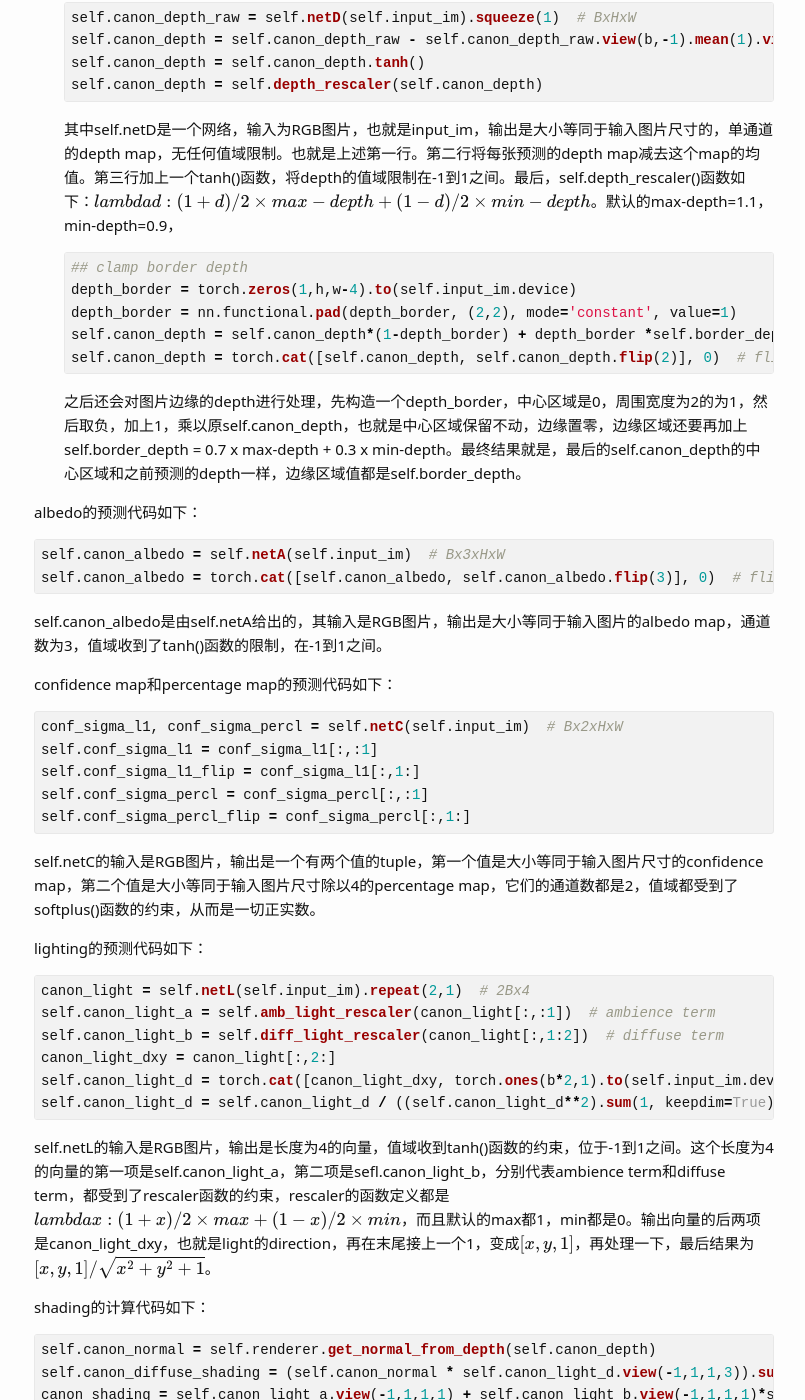
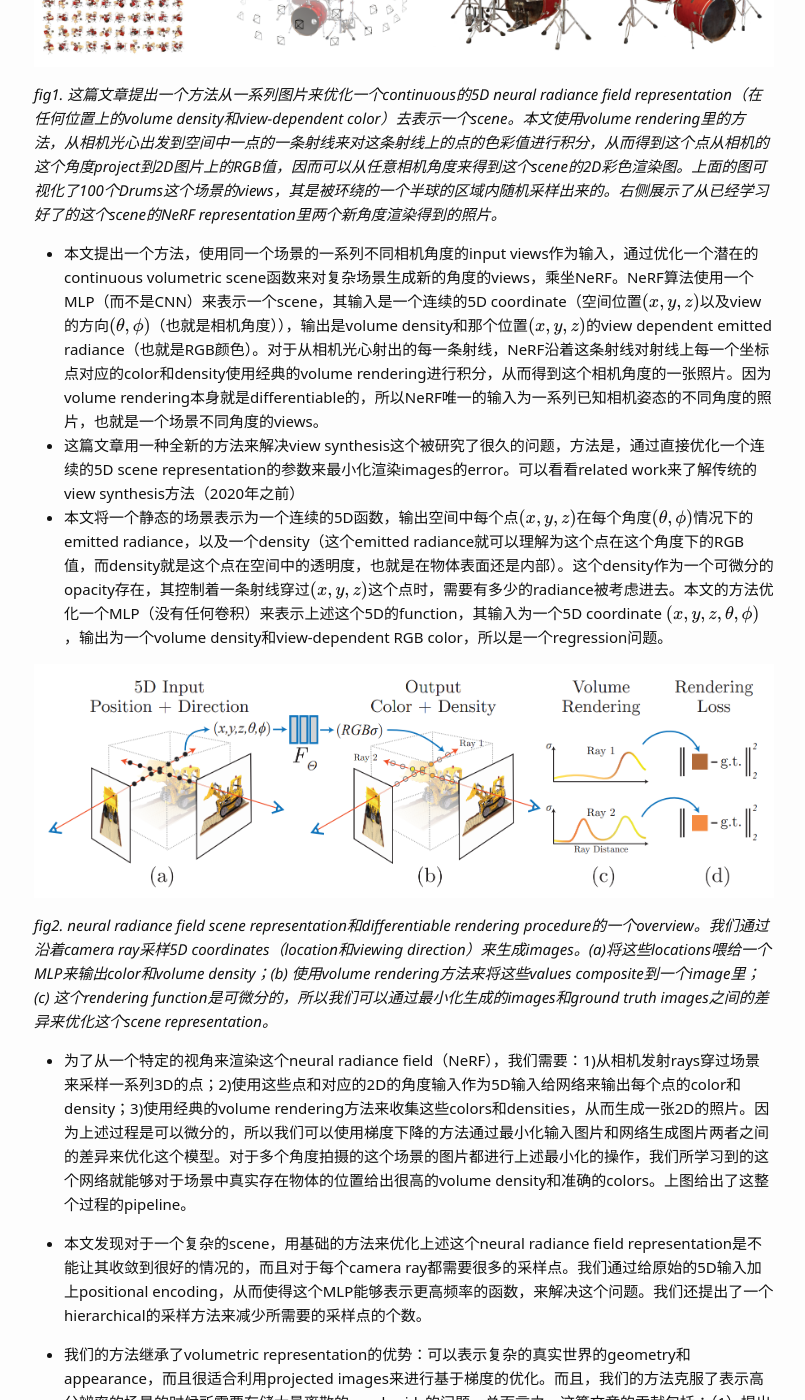
Before and after one commit to Wei-kang-Wang/tech-log, a Jekyll site: the page built from _posts/2022-01-01-Synthesis & Reconstruction.md, in a window 1280 px wide and 1400 px high, scrolled down 2055 px. Shown: the whole window, without its empty margins (236-1041 px from the left). Built offline with Jekyll 4.4.1, drawn with Linux system fonts in a browser that asks for light colours; some web fonts are replaced; formulas are drawn with MathJax 3; some of the changed text lies outside the part shown.

Commit message:
Update 2022-01-01-Synthesis & Reconstruction.md

````diff
--- a/_posts/2022-01-01-Synthesis & Reconstruction.md
+++ b/_posts/2022-01-01-Synthesis & Reconstruction.md
@@ -18,65 +18,6 @@ tags: paper-reading
 ---
 
 ## Image-based synthesis and reconstruction
-
-### 各种从3D representations渲染2D图片的办法
-
-* 在NeRF里，以Lego场景为例，数据的生成是利用blender构建一个scene，然后rotate以及translate整个场景，这个过程中相机不动，从而获取一系列views。而每个数据点包括这个view的图片，rotation matrix和translation构成的transformation matrix，而且数据里还包括了相机的focal length，而且每个view的图片的长宽相等。而在具体操作的时候，认为scene是不动的，从而相机角度和位置就会由rotation matrix以及translation matrix来决定，也就是说，认为scene的中心位于world coordiate的$$(0,0,0)$$处，而camera的world coordinate由translation matrix决定，角度由rotation matrix决定，从而每条从光心出发的射线就都确定下来了。
-
-* 在[unsuper3d](https://openaccess.thecvf.com/content_CVPR_2020/papers/Wu_Unsupervised_Learning_of_Probably_Symmetric_Deformable_3D_Objects_From_Images_CVPR_2020_paper.pdf)里，depth的预测代码如下：
-```python
-self.canon_depth_raw = self.netD(self.input_im).squeeze(1)  # BxHxW
-self.canon_depth = self.canon_depth_raw - self.canon_depth_raw.view(b,-1).mean(1).view(b,1,1)
-self.canon_depth = self.canon_depth.tanh()
-self.canon_depth = self.depth_rescaler(self.canon_depth)
-```
-其中self.netD是一个网络，输入为RGB图片，也就是input_im，输出是大小等同于输入图片尺寸的，单通道的depth map，无任何值域限制。也就是上述第一行。第二行将每张预测的depth map减去这个map的均值。第三行加上一个tanh()函数，将depth的值域限制在-1到1之间。最后，self.depth_rescaler()函数如下：$$lambda d: (1+d)/2 \times max-depth + (1-d)/2 \times min-depth$$。默认的max-depth=1.1，min-depth=0.9，
-```python
-## clamp border depth
-depth_border = torch.zeros(1,h,w-4).to(self.input_im.device)
-depth_border = nn.functional.pad(depth_border, (2,2), mode='constant', value=1)
-self.canon_depth = self.canon_depth*(1-depth_border) + depth_border *self.border_depth
-self.canon_depth = torch.cat([self.canon_depth, self.canon_depth.flip(2)], 0)  # flip
-```
-之后还会对图片边缘的depth进行处理，先构造一个depth_border，中心区域是0，周围宽度为2的为1，然后取负，加上1，乘以原self.canon_depth，也就是中心区域保留不动，边缘置零，边缘区域还要再加上self.border_depth = 0.7 x max-depth + 0.3 x min-depth。最终结果就是，最后的self.canon_depth的中心区域和之前预测的depth一样，边缘区域值都是self.border_depth。
-
-albedo的预测代码如下：
-```python
-self.canon_albedo = self.netA(self.input_im)  # Bx3xHxW
-self.canon_albedo = torch.cat([self.canon_albedo, self.canon_albedo.flip(3)], 0)  # flip
-```
-self.canon_albedo是由self.netA给出的，其输入是RGB图片，输出是大小等同于输入图片的albedo map，通道数为3，值域收到了tanh()函数的限制，在-1到1之间。
-
-confidence map和percentage map的预测代码如下：
-```python
-conf_sigma_l1, conf_sigma_percl = self.netC(self.input_im)  # Bx2xHxW
-self.conf_sigma_l1 = conf_sigma_l1[:,:1]
-self.conf_sigma_l1_flip = conf_sigma_l1[:,1:]
-self.conf_sigma_percl = conf_sigma_percl[:,:1]
-self.conf_sigma_percl_flip = conf_sigma_percl[:,1:]
-```
-self.netC的输入是RGB图片，输出是一个有两个值的tuple，第一个值是大小等同于输入图片尺寸的confidence map，第二个值是大小等同于输入图片尺寸除以4的percentage map，它们的通道数都是2，值域都受到了softplus()函数的约束，从而是一切正实数。
-
-lighting的预测代码如下：
-```python
-canon_light = self.netL(self.input_im).repeat(2,1)  # 2Bx4
-self.canon_light_a = self.amb_light_rescaler(canon_light[:,:1])  # ambience term
-self.canon_light_b = self.diff_light_rescaler(canon_light[:,1:2])  # diffuse term
-canon_light_dxy = canon_light[:,2:]
-self.canon_light_d = torch.cat([canon_light_dxy, torch.ones(b*2,1).to(self.input_im.device)], 1)
-self.canon_light_d = self.canon_light_d / ((self.canon_light_d**2).sum(1, keepdim=True))**0.5  # diffuse light direction
-```
-self.netL的输入是RGB图片，输出是长度为4的向量，值域收到tanh()函数的约束，位于-1到1之间。这个长度为4的向量的第一项是self.canon_light_a，第二项是sefl.canon_light_b，分别代表ambience term和diffuse term，都受到了rescaler函数的约束，rescaler的函数定义都是$$lambda x: (1+x) / 2 \times max + (1-x)/2 \times min$$，而且默认的max都1，min都是0。输出向量的后两项是canon_light_dxy，也就是light的direction，再在末尾接上一个1，变成$$\left[x,y,1 \right]$$，再处理一下，最后结果为$$\left[x, y,1 \right] / \sqrt{x^2 + y^2 + 1}$$。
-
-shading的计算代码如下：
-```python
-self.canon_normal = self.renderer.get_normal_from_depth(self.canon_depth)
-self.canon_diffuse_shading = (self.canon_normal * self.canon_light_d.view(-1,1,1,3)).sum(3).clamp(min=0).unsqueeze(1)
-canon_shading = self.canon_light_a.view(-1,1,1,1) + self.canon_light_b.view(-1,1,1,1)*self.canon_diffuse_shading
-self.canon_im = (self.canon_albedo/2+0.5) * canon_shading *2-1
-```
-
-
 
 ### NeRF以及后续相关的重要文章
 #### 1. [NeRF: Representing Scenes as Neural Radiance Fields for View Synthesis](https://www.ecva.net/papers/eccv_2020/papers_ECCV/papers/123460392.pdf)
````
